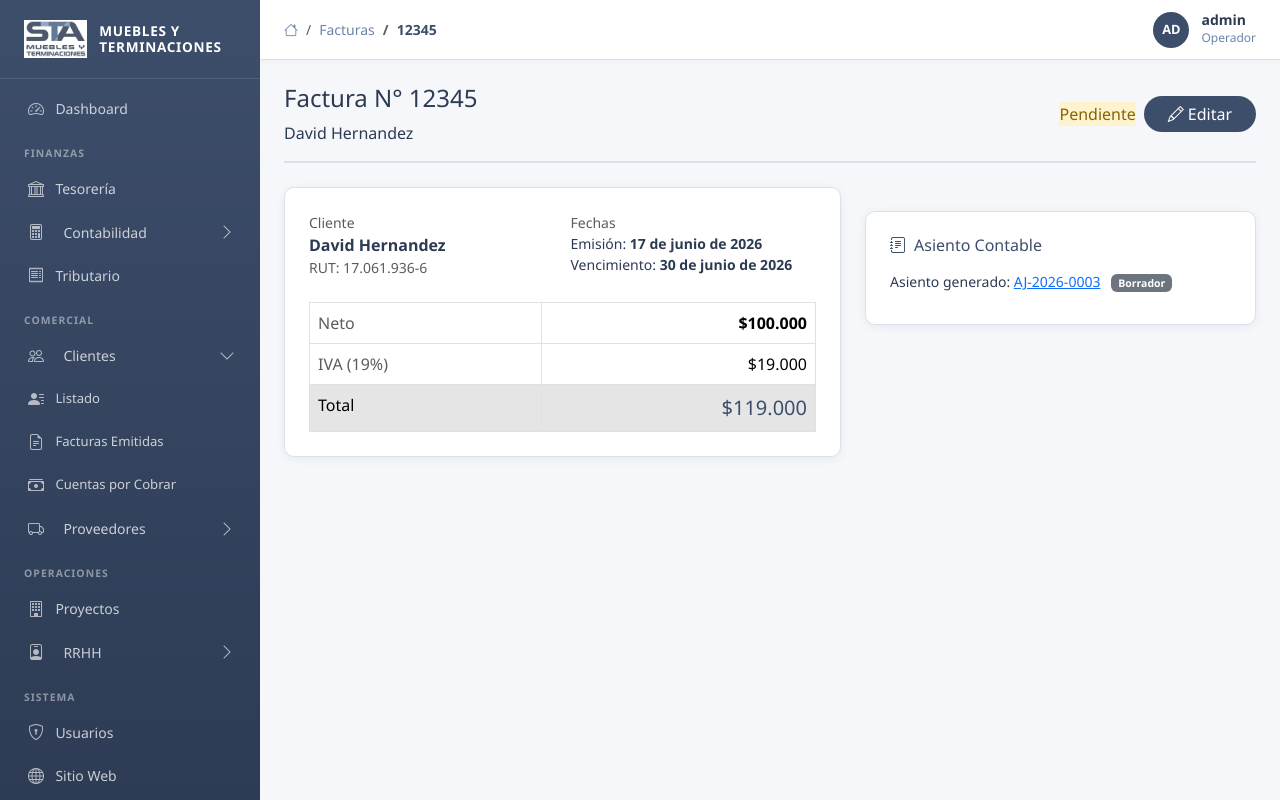
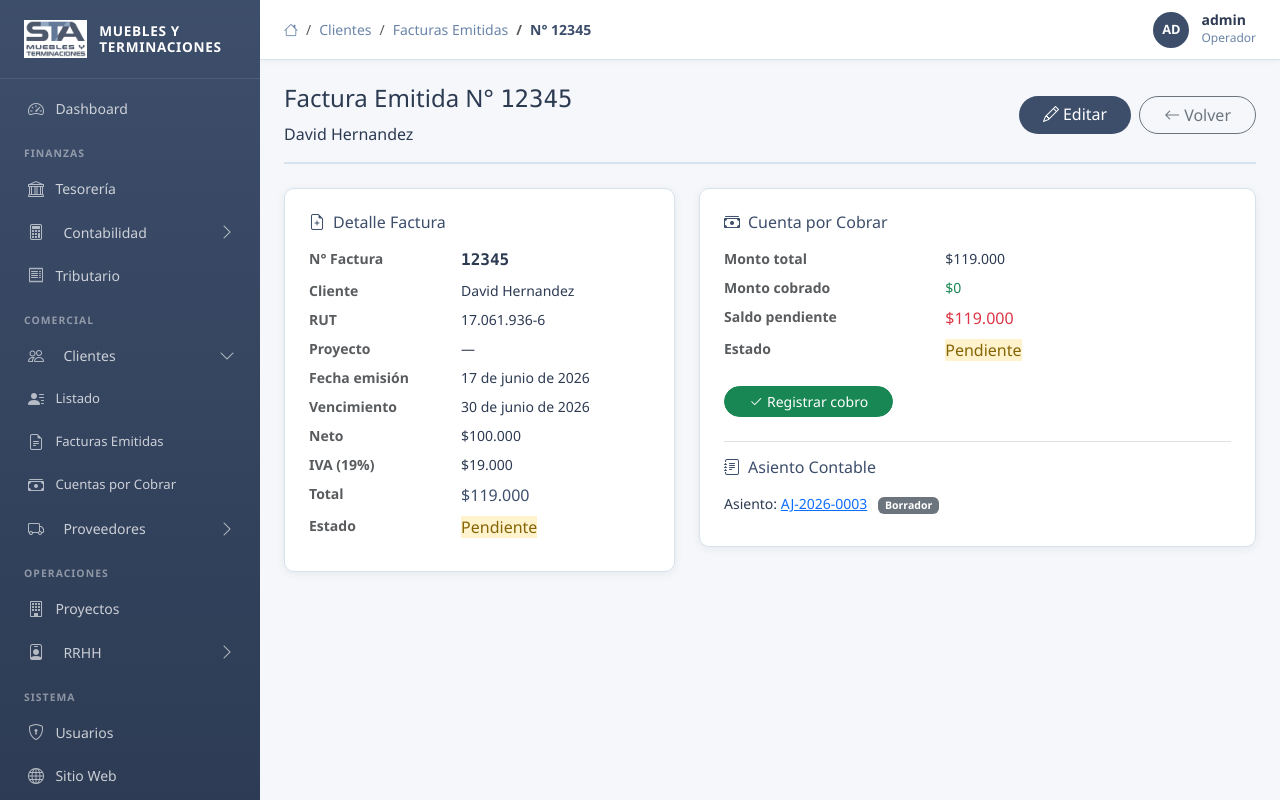
Before and after one commit to dfhernandeza/sta, a Django app: page /gestion/clientes/facturas/12/ in a window 1280 px wide. Run offline with Django 4.2, Linux system fonts and the light colour scheme; a user stored in the database is signed in; data comes from the database, SQL or seed files in the repository; both versions use the stored data as it was after the commit.

Commit message:
Implement CI/CD workflow and enhance deployment runbook; add automatic journal entry generation for issued invoices

```diff
--- a/apps/clientes/views.py
+++ b/apps/clientes/views.py
@@ -5,8 +5,33 @@ from django.shortcuts import get_object_or_404, redirect
 from django.utils import timezone
 from django.forms import inlineformset_factory, ModelForm, TextInput, NumberInput, Select, Textarea, DateInput
 from apps.core.mixins import GestionMixin
+from apps.contabilidad.utils import generar_asiento_factura_emitida
 from apps.tributario.models import RegistroVenta
 from .models import Cliente, FacturaEmitida, CuentaPorCobrar, DetalleFacturaEmitida
+
+
+def _generar_asiento_automatico_factura_emitida(request, factura, reemplazar_borrador=False):
+    asiento_activo = factura.asientos.exclude(estado='anulado').first()
+    if asiento_activo:
+        if asiento_activo.estado == 'confirmado':
+            messages.warning(
+                request,
+                f'No se regeneró el asiento automático porque la factura ya tiene un asiento confirmado ({asiento_activo.numero}).'
+            )
+            return asiento_activo
+        if asiento_activo.estado == 'borrador' and reemplazar_borrador:
+            asiento_activo.delete()
+        elif asiento_activo.estado == 'borrador':
+            return asiento_activo
+    asiento = generar_asiento_factura_emitida(factura, usuario=request.user)
+    if asiento:
+        messages.info(request, f'Se generó automáticamente el asiento {asiento.numero}.')
+    else:
+        messages.warning(
+            request,
+            'La factura se guardó, pero no se pudo generar el asiento automático. Revise la configuración contable.'
+        )
+    return asiento
 
 
 class FacturaEmitidaForm(ModelForm):
@@ -168,6 +193,7 @@ class FacturaEmitidaCreateView(GestionMixin, CreateView):
                 'total': form.instance.total,
             }
         )
+        _generar_asiento_automatico_factura_emitida(self.request, form.instance, reemplazar_borrador=False)
         messages.success(self.request, f'Factura {form.instance.numero} creada exitosamente.')
         return response
 
@@ -210,6 +236,11 @@ class FacturaEmitidaDetailView(GestionMixin, DetailView):
     model = FacturaEmitida
     template_name = 'admin/clientes/factura_detail.html'
     context_object_name = 'factura'
+
+    def get_context_data(self, **kwargs):
+        ctx = super().get_context_data(**kwargs)
+        ctx['asiento'] = self.object.asientos.exclude(estado='anulado').first()
+        return ctx
 
 
 class CuentaPorCobrarListView(GestionMixin, ListView):
--- a/templates/admin/clientes/factura_detail.html
+++ b/templates/admin/clientes/factura_detail.html
@@ -4,89 +4,91 @@
 {% block title %}Factura {{ factura.numero }}{% endblock %}
 
 {% block breadcrumb %}
-  <li class="breadcrumb-item"><a href="{% url 'clientes:factura_list' %}">Facturas</a></li>
-  <li class="breadcrumb-item active">{{ factura.numero }}</li>
+  <li class="breadcrumb-item"><a href="{% url 'clientes:cliente_list' %}">Clientes</a></li>
+  <li class="breadcrumb-item"><a href="{% url 'clientes:factura_list' %}">Facturas Emitidas</a></li>
+  <li class="breadcrumb-item active">N° {{ factura.numero }}</li>
 {% endblock %}
 
 {% block content %}
 <div class="page-header">
   <div>
-    <h4 class="page-title">Factura N° {{ factura.numero }}</h4>
+    <h4 class="page-title">Factura Emitida N° <span class="font-monospace">{{ factura.numero }}</span></h4>
     <p class="page-subtitle mb-0">{{ factura.cliente.razon_social }}</p>
   </div>
   <div class="d-flex gap-2">
-    <span class="badge-{{ factura.estado }} align-self-center fs-6">{{ factura.get_estado_display }}</span>
     <a href="{% url 'clientes:factura_update' factura.pk %}" class="btn btn-sta rounded-pill px-4">
       <i class="bi bi-pencil me-1"></i>Editar
+    </a>
+    <a href="{% url 'clientes:factura_list' %}" class="btn btn-outline-secondary rounded-pill px-4">
+      <i class="bi bi-arrow-left me-1"></i>Volver
     </a>
   </div>
 </div>
 
 <div class="row g-4">
+  <div class="col-lg-5">
+    <div class="card-sta p-4">
+      <h6 class="fw-700 text-sta mb-3"><i class="bi bi-file-earmark-plus me-2"></i>Detalle Factura</h6>
+      <dl class="row mb-0">
+        <dt class="col-sm-5 text-muted small">N° Factura</dt>
+        <dd class="col-sm-7 font-monospace fw-600">{{ factura.numero }}</dd>
+        <dt class="col-sm-5 text-muted small">Cliente</dt>
+        <dd class="col-sm-7 small">{{ factura.cliente.razon_social }}</dd>
+        <dt class="col-sm-5 text-muted small">RUT</dt>
+        <dd class="col-sm-7 small">{{ factura.cliente.rut }}</dd>
+        <dt class="col-sm-5 text-muted small">Proyecto</dt>
+        <dd class="col-sm-7 small">{{ factura.proyecto|default:"—" }}</dd>
+        <dt class="col-sm-5 text-muted small">Fecha emisión</dt>
+        <dd class="col-sm-7 small">{{ factura.fecha_emision }}</dd>
+        <dt class="col-sm-5 text-muted small">Vencimiento</dt>
+        <dd class="col-sm-7 small">{{ factura.fecha_vencimiento|default:"—" }}</dd>
+        <dt class="col-sm-5 text-muted small">Neto</dt>
+        <dd class="col-sm-7 small">{{ factura.neto|moneda_chilena }}</dd>
+        <dt class="col-sm-5 text-muted small">IVA (19%)</dt>
+        <dd class="col-sm-7 small">{{ factura.iva|moneda_chilena }}</dd>
+        <dt class="col-sm-5 text-muted small">Total</dt>
+        <dd class="col-sm-7 fw-700 text-sta">{{ factura.total|moneda_chilena }}</dd>
+        <dt class="col-sm-5 text-muted small">Estado</dt>
+        <dd class="col-sm-7"><span class="badge-{{ factura.estado }}">{{ factura.get_estado_display }}</span></dd>
+        {% if factura.observaciones %}
+        <dt class="col-sm-5 text-muted small">Observaciones</dt>
+        <dd class="col-sm-7 small">{{ factura.observaciones }}</dd>
+        {% endif %}
+      </dl>
+    </div>
+  </div>
+
   <div class="col-lg-7">
     <div class="card-sta p-4">
-      <div class="row g-3 mb-4">
-        <div class="col-6">
-          <div class="text-muted small">Cliente</div>
-          <div class="fw-600">{{ factura.cliente.razon_social }}</div>
-          <div class="small text-muted">RUT: {{ factura.cliente.rut }}</div>
-        </div>
-        <div class="col-6">
-          <div class="text-muted small">Fechas</div>
-          <div class="small">Emisión: <span class="fw-600">{{ factura.fecha_emision }}</span></div>
-          <div class="small">Vencimiento: <span class="fw-600">{{ factura.fecha_vencimiento|default:"—" }}</span></div>
-        </div>
-        {% if factura.proyecto %}
-        <div class="col-12">
-          <div class="text-muted small">Proyecto</div>
-          <div class="fw-600">{{ factura.proyecto }}</div>
-        </div>
-        {% endif %}
+      <h6 class="fw-700 text-sta mb-3"><i class="bi bi-cash-stack me-2"></i>Cuenta por Cobrar</h6>
+      {% if factura.cuenta_cobrar %}
+      <dl class="row mb-0">
+        <dt class="col-sm-5 text-muted small">Monto total</dt>
+        <dd class="col-sm-7 small">{{ factura.cuenta_cobrar.monto|moneda_chilena }}</dd>
+        <dt class="col-sm-5 text-muted small">Monto cobrado</dt>
+        <dd class="col-sm-7 small text-success">{{ factura.cuenta_cobrar.monto_pagado|moneda_chilena }}</dd>
+        <dt class="col-sm-5 text-muted small">Saldo pendiente</dt>
+        <dd class="col-sm-7 fw-700 text-danger">{{ factura.cuenta_cobrar.saldo_pendiente|moneda_chilena }}</dd>
+        <dt class="col-sm-5 text-muted small">Estado</dt>
+        <dd class="col-sm-7"><span class="badge-{{ factura.cuenta_cobrar.estado }}">{{ factura.cuenta_cobrar.get_estado_display }}</span></dd>
+      </dl>
+      {% if factura.cuenta_cobrar.estado != 'pagada' %}
+      <div class="mt-3">
+        <a href="{% url 'clientes:cxc_pagar' factura.cuenta_cobrar.pk %}" class="btn btn-success btn-sm rounded-pill px-4">
+          <i class="bi bi-check2 me-1"></i>Registrar cobro
+        </a>
       </div>
-      <table class="table table-bordered mb-0">
-        <tbody>
-          <tr><td class="text-muted">Neto</td><td class="text-end fw-600">{{ factura.neto|moneda_chilena }}</td></tr>
-          <tr><td class="text-muted">IVA (19%)</td><td class="text-end">{{ factura.iva|moneda_chilena }}</td></tr>
-          <tr class="table-active">
-            <td class="fw-700">Total</td>
-            <td class="text-end fw-800 fs-5 text-sta">{{ factura.total|moneda_chilena }}</td>
-          </tr>
-        </tbody>
-      </table>
-    </div>
-  </div>
-  <div class="col-lg-5">
-    {% if factura.cuenta_por_cobrar %}
-    <div class="card-sta p-4">
-      <h6 class="fw-700 text-sta mb-3"><i class="bi bi-cash-stack me-2"></i>Cuenta por Cobrar</h6>
-      <dl class="row mb-3">
-        <dt class="col-6 text-muted small">Monto</dt>
-        <dd class="col-6 fw-600">{{ factura.cuenta_por_cobrar.monto|moneda_chilena }}</dd>
-        <dt class="col-6 text-muted small">Pagado</dt>
-        <dd class="col-6 text-success fw-600">{{ factura.cuenta_por_cobrar.monto_pagado|moneda_chilena }}</dd>
-        <dt class="col-6 text-muted small">Saldo</dt>
-        <dd class="col-6 text-danger fw-700">{{ factura.cuenta_por_cobrar.saldo_pendiente|moneda_chilena }}</dd>
-        <dt class="col-6 text-muted small">Estado</dt>
-        <dd class="col-6"><span class="badge-{{ factura.cuenta_por_cobrar.estado }}">{{ factura.cuenta_por_cobrar.get_estado_display }}</span></dd>
-      </dl>
-      {% if factura.cuenta_por_cobrar.estado != 'pagada' %}
-      <form method="post" action="{% url 'clientes:cxc_pagar' factura.cuenta_por_cobrar.pk %}">
-        {% csrf_token %}
-        <button type="submit" class="btn btn-success btn-sm rounded-pill w-100">
-          <i class="bi bi-check-circle me-1"></i>Marcar como pagada
-        </button>
-      </form>
       {% endif %}
-    </div>
-    {% endif %}
+      {% else %}
+      <p class="text-muted small">No hay cuenta por cobrar asociada a esta factura.</p>
+      {% endif %}
 
-    <!-- Asiento contable -->
-    <div class="card-sta p-4 mt-4">
-      <h6 class="fw-700 text-sta mb-3"><i class="bi bi-journal-text me-2"></i>Asiento Contable</h6>
-      {% with asiento=factura.asientos.all|dictsort:"numero"|last %}
-        {% if asiento and asiento.estado != 'anulado' %}
-          <div class="mb-2 small">
-            Asiento generado: <a href="{% url 'contabilidad:asiento_detail' asiento.pk %}" class="fw-700">{{ asiento.numero }}</a>
+      <!-- Asiento contable -->
+      <div class="mt-4 pt-3 border-top">
+        <h6 class="fw-700 text-sta mb-3"><i class="bi bi-journal-text me-2"></i>Asiento Contable</h6>
+        {% if asiento %}
+          <div class="small mb-2">
+            Asiento: <a href="{% url 'contabilidad:asiento_detail' asiento.pk %}" class="fw-700">{{ asiento.numero }}</a>
             &nbsp;
             {% if asiento.estado == 'borrador' %}<span class="badge bg-secondary">Borrador</span>
             {% elif asiento.estado == 'confirmado' %}<span class="badge bg-success">Confirmado</span>{% endif %}
@@ -99,7 +101,7 @@
             </button>
           </form>
         {% endif %}
-      {% endwith %}
+      </div>
     </div>
   </div>
 </div>
```
Also changed, not shown: DEPLOY_RUNBOOK.md (+86 -20 lines), .github/workflows/deploy.yml (added), db.sqlite3.
